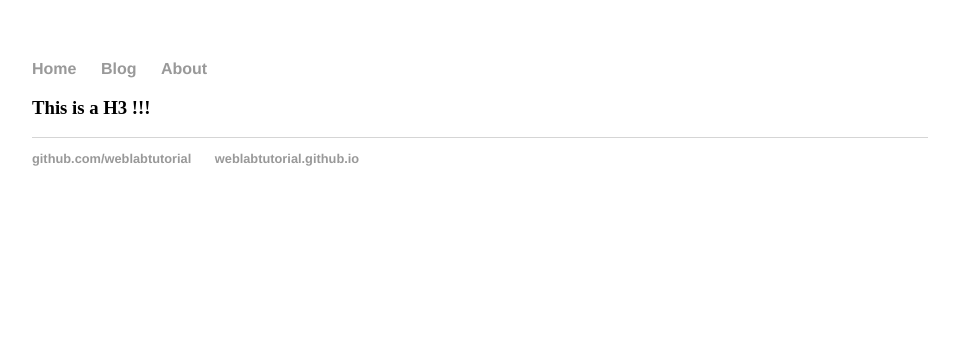
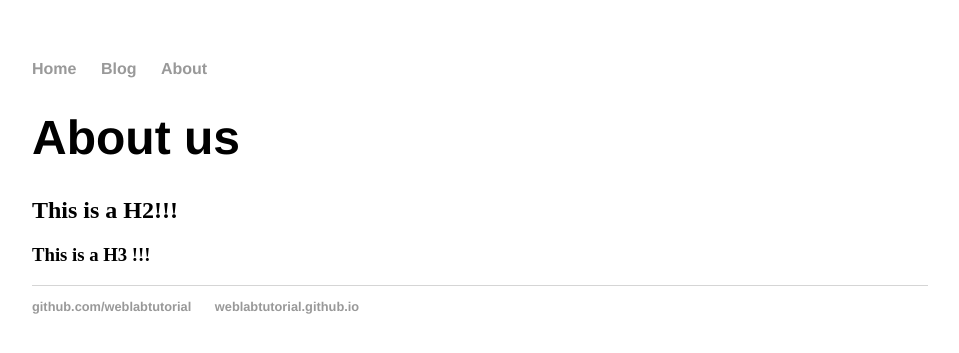
Before and after one commit to JoeDunne212/JoeDunne212.github.io, a Jekyll site: the page built from about/index.html, in a window 1280 px wide. Shown: the top 353 px of the page, without its empty margins (160-1119 px from the left). Built offline with Jekyll 4.4.1, drawn with Linux system fonts in a browser that asks for light colours.

Commit message:
Update about.html

```diff
--- a/_layouts/about.html
+++ b/_layouts/about.html
@@ -2,4 +2,6 @@
 layout: "default"
 title: about
 ---
+<h1> {{ page.title }} </h1>
+<h2> This is a H2!!! </h2>
 <h3> This is a H3 !!!</h3>
```
